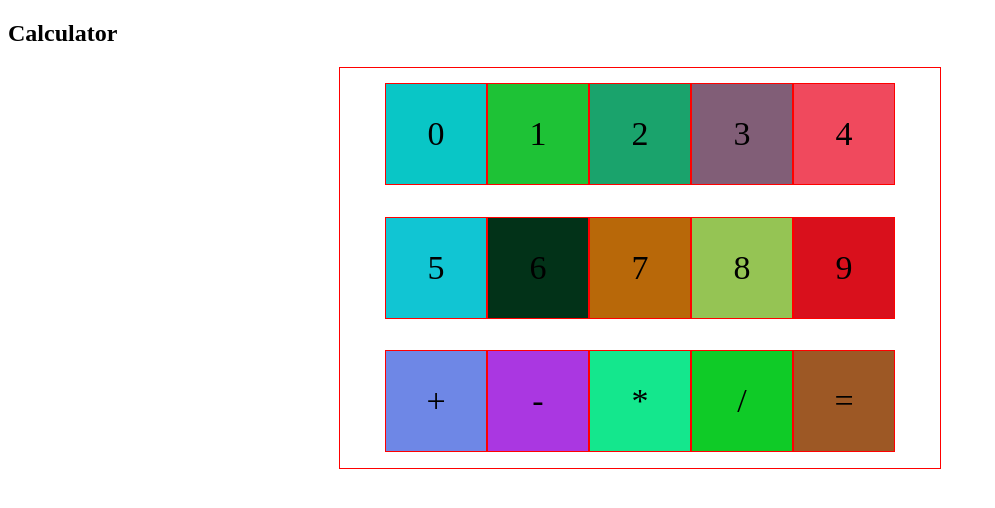
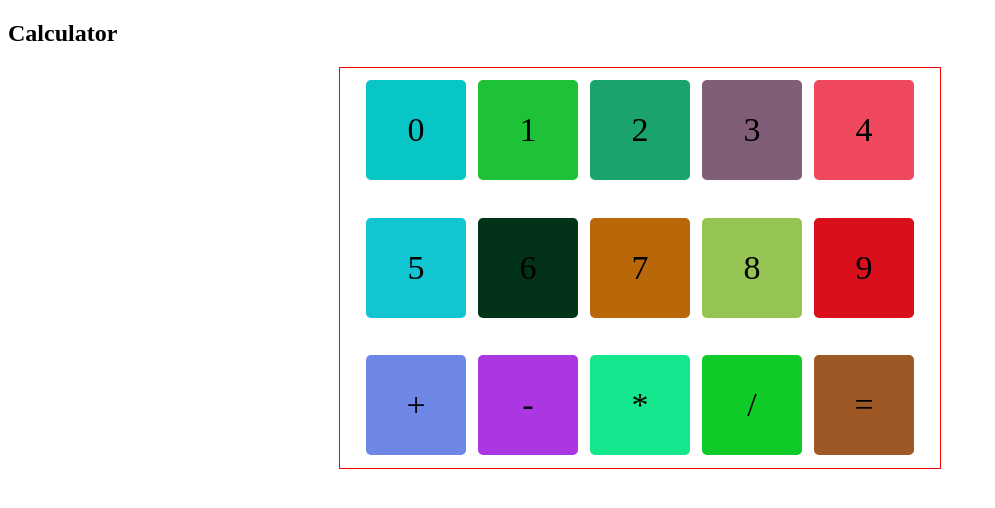
Before and after one commit to Jaouad2982/calculatorUsingDOM, a plain HTML site: page index.html in a window 1280 px wide. Shown: the whole page, without its empty margins (0-995 px from the left). Drawn offline with Linux system fonts and the light colour scheme.

```diff
--- a/style.css
+++ b/style.css
@@ -1,11 +1,11 @@
 .element {
-  border: 1px solid red;
   height: 100px;
   width: 100px;
 }
 
 .display-flex {
   margin: 0 auto;
+  gap: 12px;
   border: 1px solid red;
   max-width: 600px;
   height: 50vh;
@@ -20,4 +20,5 @@
   justify-content: center;
   align-items: center;
   font-size: 34px;
+  border-radius: 5%;
 }
```
